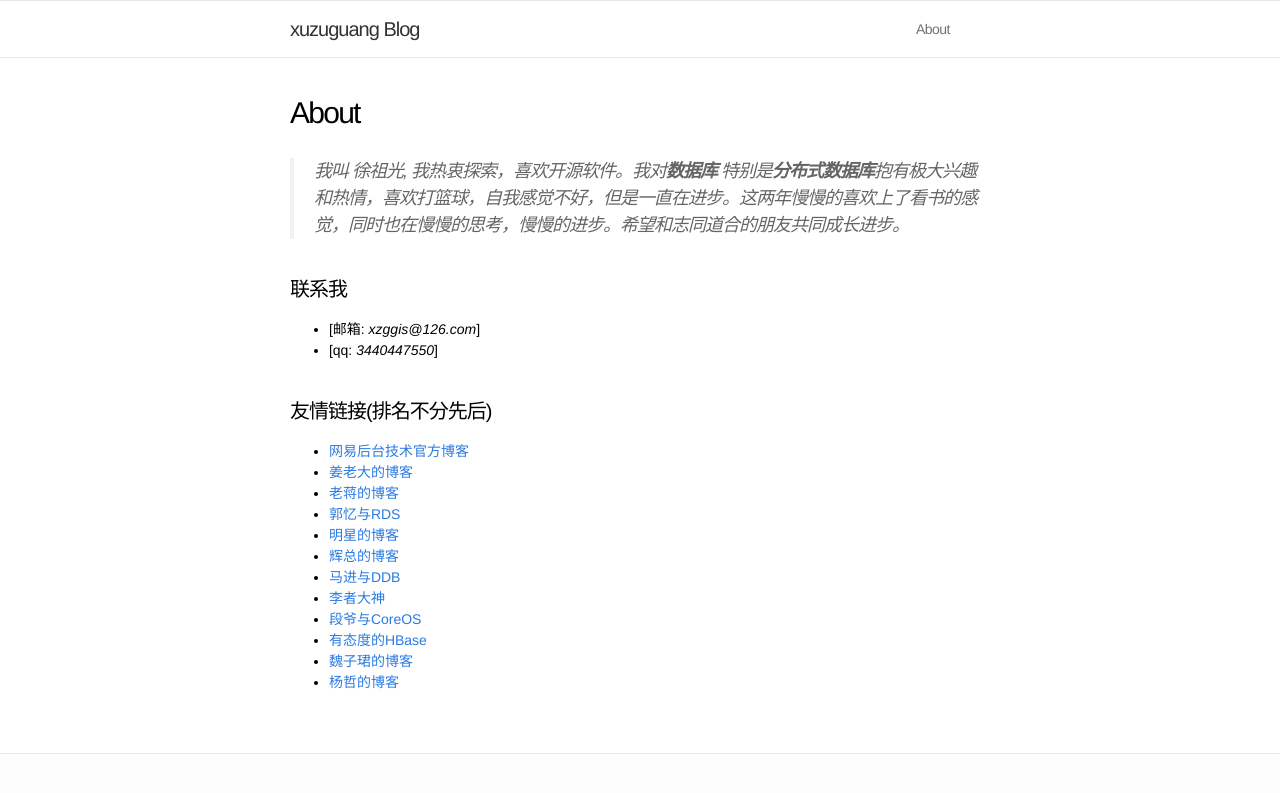
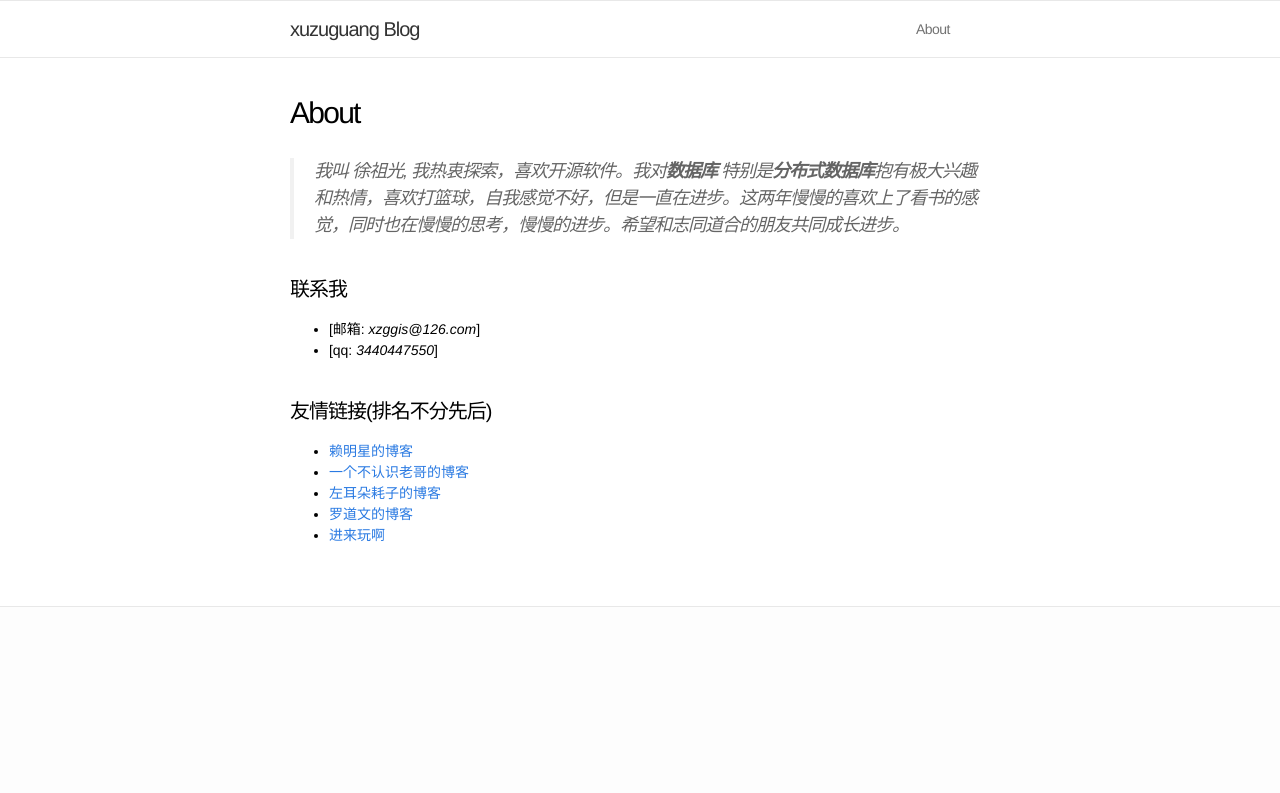
Before and after one commit to xuzuguang/xuzuguang.github.io, a Jekyll site: the page built from about.md, in a window 1280 px wide. Shown: the top 793 px of the page. Built offline with Jekyll 4.4.1, drawn with Linux system fonts in a browser that asks for light colours; Markdown is read by kramdown in place of the engine named in the settings.

Commit message:
about
about

```diff
--- a/about.md
+++ b/about.md
@@ -18,15 +18,8 @@ permalink: /about/
 
 #### 友情链接(排名不分先后)
 
-* [网易后台技术官方博客](http://www.bitstech.net/)
-* [姜老大的博客](http://www.innomysql.net/)
-* [老蒋的博客](http://www.sysdb.cn/)
-* [郭忆与RDS](http://guoyirds.com/)
-* [明星的博客](http://mingxinglai.com/)
-* [辉总的博客](http://www.mysqlplay.com/)
-* [马进与DDB](http://www.majin163.com/)
-* [李者大神](http://senarukana.github.io/)
-* [段爷与CoreOS](http://www.serfdom.cn/)
-* [有态度的HBase](http://hbasefly.com/)
-* [魏子珺的博客](http://weizijun.cn/)
-* [杨哲的博客](http://yangzhe1991.org/)
+* [赖明星的博客](http://mingxinglai.com/cn/)
+* [一个不认识老哥的博客](https://blog.coderzh.com/)
+* [左耳朵耗子的博客](https://coolshell.cn/)
+* [罗道文的博客](http://luodw.cc/)
+* [进来玩啊](http://oceanbase.org.cn/)
```
